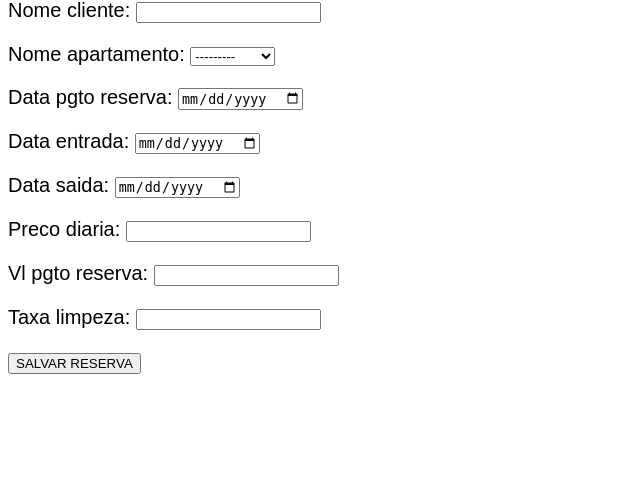
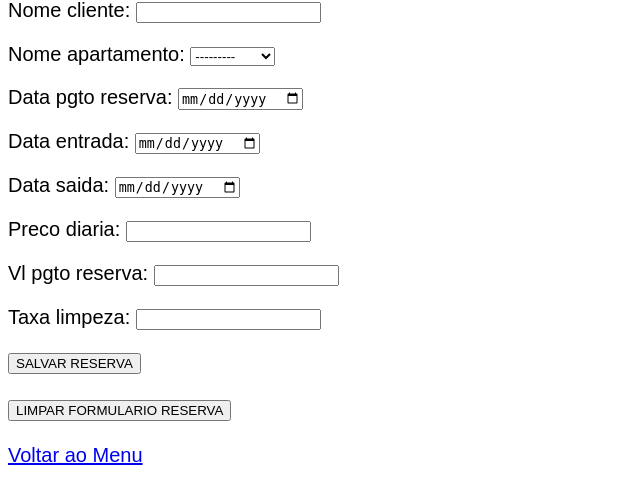
Before and after one commit to CarlosHeiden/projeto_pousada, a Django app: page /fazer_reservas/ in a window 1280 px wide. Shown: the part 100-604 px from the top of the page, without its empty margins (0-640 px from the left). Run offline with Django 5.2, Linux system fonts and the light colour scheme; data comes from the database, SQL or seed files in the repository; both versions use the stored data as it was after the commit.

Commit message:
incluido  menu e links nos html

```diff
--- a/reservas/templates/consultar_reservas.html
+++ b/reservas/templates/consultar_reservas.html
@@ -26,6 +26,9 @@
       <button type="submit">CONSULTAR DATAS</button><br>
       <br>
       <button type="button" onclick="reloadPageWithoutFormData();">LIMPAR CONSULTA</button>
+      <br>
+      <br>
+      <a href="{% url 'menu' %}" class="btn btn-primary">Voltar ao Menu</a>
     </form>
 
     {% if reservas_ativas %}
--- a/reservas/templates/exibir_reservas.html
+++ b/reservas/templates/exibir_reservas.html
@@ -53,5 +53,8 @@
         </table>
         <br>
     {% endfor %}
+    <br>
+    <br>
+    <a href="{% url 'menu' %}" class="btn btn-primary">Voltar ao Menu</a>
 </body>
 </html>
--- a/reservas/templates/fazer_reserva.html
+++ b/reservas/templates/fazer_reserva.html
@@ -1,8 +1,7 @@
 <!DOCTYPE html>
 <html lang="pt_br">
 <head>
-    <meta http-equiv="refresh" content="60">
-    <meta charset="UTF-8">
+      <meta charset="UTF-8">
     <meta name="viewport" content="width=device-width, initial-scale=1.0">
     <title>FAZER RESERVA</title>
     <style>
@@ -21,10 +20,24 @@
         {% endfor %}
       </ul>
     {% endif %}
-    <form method="post">
+    <form method="post" id="reservasform">
       {% csrf_token %}
       {{ form.as_p }}
       <button type="submit">SALVAR RESERVA</button>
+      <br>
+      <br>
+      <button type="button" onclick="reloadPageWithoutFormData();">LIMPAR FORMULARIO RESERVA</button>
+      <br>
+      <br>
+      <a href="{% url 'menu' %}" class="btn btn-primary">Voltar ao Menu</a>
     </form>
+    <script>
+      function reloadPageWithoutFormData() {
+        // Limpa os campos do formulário
+        document.getElementById('reservasform').reset();
+        // Recarrega a página sem manter o histórico de envio do formulário
+        window.location.replace(window.location.href);
+      }
+    </script>
 </body>
 </html>
--- a/reservas/urls.py
+++ b/reservas/urls.py
@@ -1,8 +1,10 @@
 from django.urls import path
 from . import views
+from django.views import  generic
 
 
 urlpatterns = [
+    path('menu/', views.menu, name='menu'),
     path('fazer_reservas/', views.fazer_reserva, name='fazer_reservas'),
     path('exibir_reservas/', views.exibir_reservas, name='exibir_reservas'),
     path(
--- a/reservas/views.py
+++ b/reservas/views.py
@@ -66,7 +66,7 @@ def fazer_reserva(request):
 
 
 def exibir_reservas(request):
-    apartamentos = Apartamentos.objects.all()
+    apartamentos = Apartamentos.objects.all().order_by('nome')
     reservas_por_apartamento = {}
 
     for apartamento in apartamentos:
@@ -155,3 +155,6 @@ def excluir_reserva(request, reserva_id):
         reserva.delete()
         return redirect('exibir_reservas')
     return render(request, 'excluir_reserva.html', {'reserva': reserva})
+
+def menu(request):
+    return render(request, 'menu.html')
```
Also changed, not shown: reservas/templates/menu.html (added, +19 -0 lines), pousada_teste01.sqlite3.
